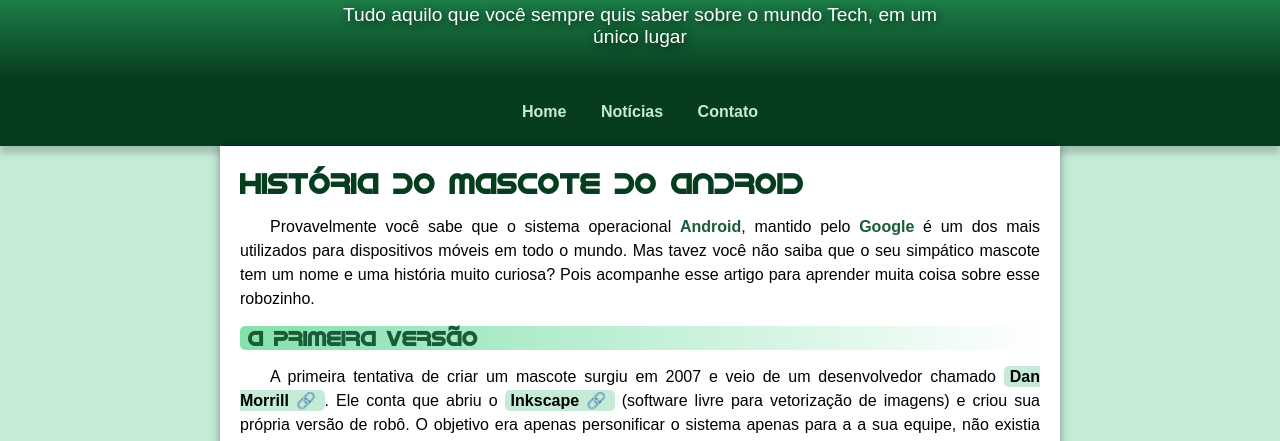
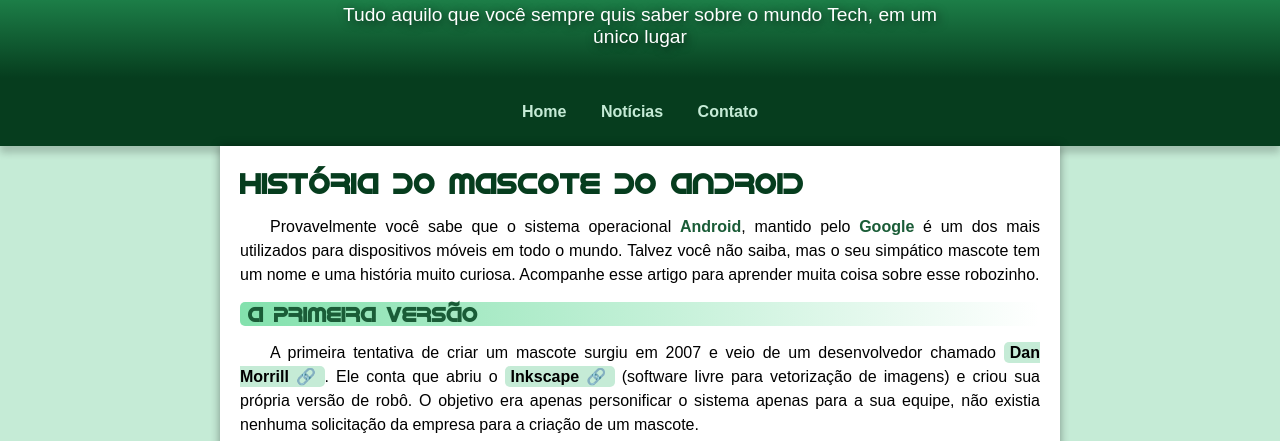
Before and after one commit to periclesmartins/projeto-android, a plain HTML site: page index.html in a window 1280 px wide. Shown: the part 113-554 px from the top of the page. Drawn offline with Linux system fonts and the light colour scheme; a web font is replaced by a local one.

Commit message:
Correções de texto

```diff
--- a/index.html
+++ b/index.html
@@ -22,11 +22,11 @@
         <article>
             <h1>História do Mascote do Android</h1>
 
-            <p>Provavelmente você sabe que o sistema operacional <strong>Android</strong>, mantido pelo <strong>Google</strong> é um dos mais utilizados para dispositivos móveis em todo o mundo. Mas tavez você não saiba que o seu simpático mascote tem um nome e uma história muito curiosa? Pois acompanhe esse artigo para aprender muita coisa sobre esse robozinho.</p>
+            <p>Provavelmente você sabe que o sistema operacional <strong>Android</strong>, mantido pelo <strong>Google</strong> é um dos mais utilizados para dispositivos móveis em todo o mundo. Talvez você não saiba, mas o seu simpático mascote tem um nome e uma história muito curiosa. Acompanhe esse artigo para aprender muita coisa sobre esse robozinho.</p>
 
             <h2>A primeira versão</h2>
 
-            <p>A primeira tentativa de criar um mascote surgiu em 2007 e veio de um desenvolvedor chamado <a href="https://androidcommunity.com/dan-morrill-shows-us-the-android-mascot-that-almost-was-20130103/" target="_blank" class="externo">Dan Morrill</a>. Ele conta que abriu o <a href="https://inkscape.org/pt-br/" target="_blank" class="externo">Inkscape</a> (software livre para vetorização de imagens) e criou sua própria versão de robô. O objetivo era apenas personificar o sistema apenas para a a sua equipe, não existia nenhuma solicitação da empresa para a criação de um mascote.</p>
+            <p>A primeira tentativa de criar um mascote surgiu em 2007 e veio de um desenvolvedor chamado <a href="https://androidcommunity.com/dan-morrill-shows-us-the-android-mascot-that-almost-was-20130103/" target="_blank" class="externo">Dan Morrill</a>. Ele conta que abriu o <a href="https://inkscape.org/pt-br/" target="_blank" class="externo">Inkscape</a> (software livre para vetorização de imagens) e criou sua própria versão de robô. O objetivo era apenas personificar o sistema apenas para a sua equipe, não existia nenhuma solicitação da empresa para a criação de um mascote.</p>
 
             <picture>
                 <source media="(max-width: 600px)" srcset="imagens/dan-droids-pq.png">
```
